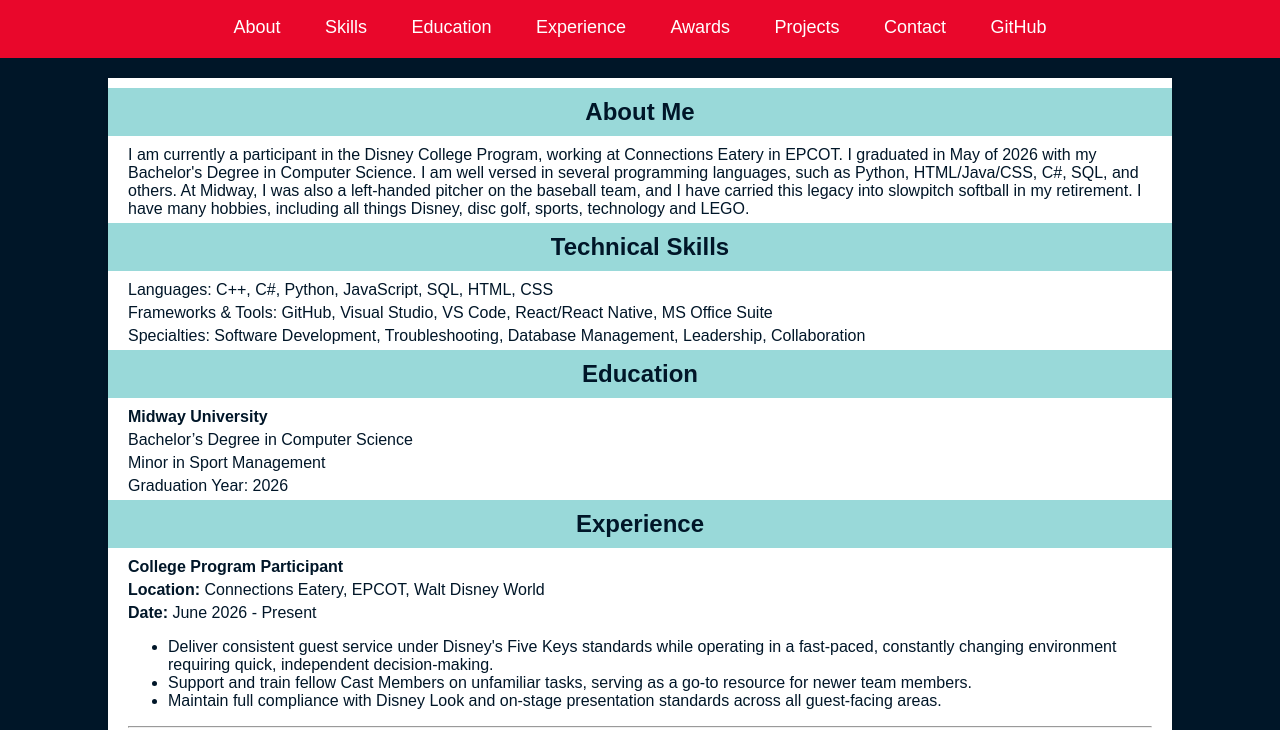
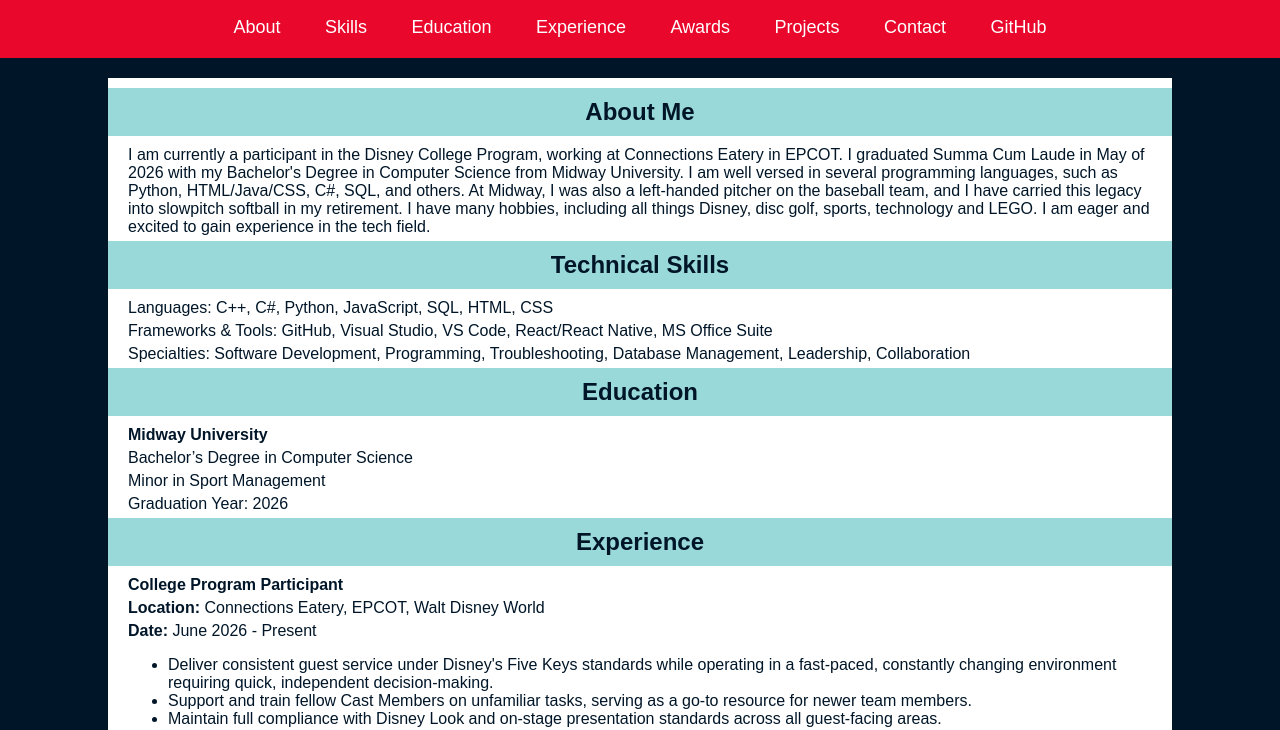
Before and after one commit to mpoe21/CV, a plain HTML site: page index.html in a window 1280 px wide. Shown: the part 75-805 px from the top of the page. Drawn offline with Linux system fonts and the light colour scheme.

Commit message:
Revise CV content in index.html
Updated the content of the CV, including personal information, skills, experience, and projects.

```diff
--- a/index.html
+++ b/index.html
@@ -27,9 +27,9 @@
         <div id="about" class="section">
             <h2>About Me</h2>
             <p>
-                I am currently a participant in the Disney College Program, working at Connections Eatery in EPCOT. I graduated in May of 2026 with my Bachelor's Degree in Computer Science. I am well versed in several programming languages,
+                I am currently a participant in the Disney College Program, working at Connections Eatery in EPCOT. I graduated Summa Cum Laude in May of 2026 with my Bachelor's Degree in Computer Science from Midway University. I am well versed in several programming languages,
                 such as Python, HTML/Java/CSS, C#, SQL, and others. At Midway, I was also a left-handed pitcher on the baseball team, and I have carried this legacy into slowpitch softball in my retirement.
-                I have many hobbies, including all things Disney, disc golf, sports, technology and LEGO.
+                I have many hobbies, including all things Disney, disc golf, sports, technology and LEGO. I am eager and excited to gain experience in the tech field.
             </p>
         </div>
 
@@ -37,7 +37,7 @@
             <h2>Technical Skills</h2>
             <p>Languages: C++, C#, Python, JavaScript, SQL, HTML, CSS</p>
             <p>Frameworks & Tools: GitHub, Visual Studio, VS Code, React/React Native, MS Office Suite</p>
-            <p>Specialties: Software Development, Troubleshooting, Database Management, Leadership, Collaboration</p>
+            <p>Specialties: Software Development, Programming, Troubleshooting, Database Management, Leadership, Collaboration</p>
         </div>
 
         <div id="education" class="section">
```
